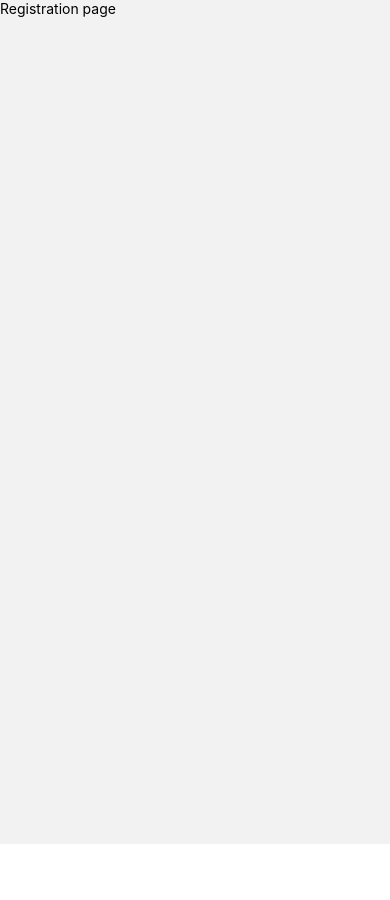
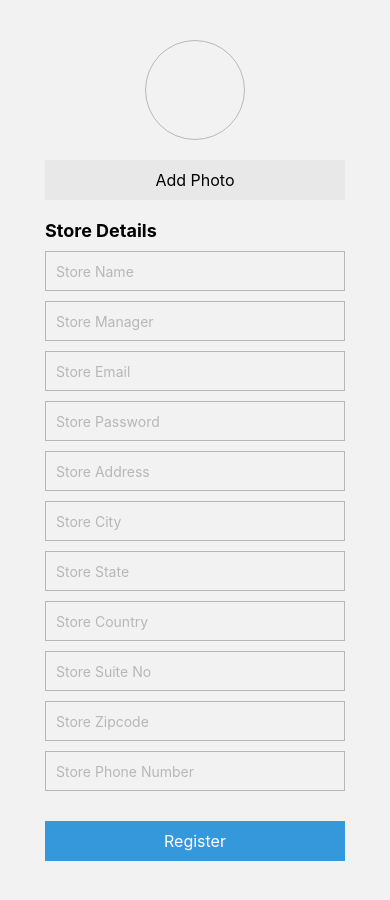
Before and after one commit to PraveenaDurgaBellam/ReactNativeStoreMobileApp, a React Native app: screen /Register in a window 390 px wide. Shown: the top 900 px of the page. Before the commit the page ends 844 px from the top, so only its background shows below. Built offline with nearby package versions, Linux system fonts and the light colour scheme.

Commit message:
MYB /196 StoreRegistration Page
MYB /196 StoreRegistration Page

```diff
--- a/package.json
+++ b/package.json
@@ -14,10 +14,13 @@
     "@react-navigation/native": "^6.1.6",
     "@react-navigation/stack": "^6.3.16",
     "axios": "^1.4.0",
+    "install": "^0.13.0",
     "mssql": "^9.1.1",
+    "npm": "^9.7.1",
     "react": "18.2.0",
     "react-native": "0.71.8",
     "react-native-gesture-handler": "^2.10.1",
+    "react-native-image-picker": "^6.0.0",
     "react-native-safe-area-context": "^4.5.3",
     "react-native-screens": "^3.20.0",
     "reactnative": "^0.0.0"
--- /dev/null
+++ b/src/logic/Register Store.js
@@ -0,0 +1,6 @@
+function handleStoreRegister() {
+    const handleAddPhoto =()=>{
+
+    };
+}
+export default handleStoreRegister;
--- a/src/screens/StoreRegister.js
+++ b/src/screens/StoreRegister.js
@@ -1,11 +1,115 @@
-import React from 'react';
- import { SafeAreaView, Text } from 'react-native';
+import React, { useState } from 'react';
+import { View, ScrollView, Text, TextInput, TouchableOpacity } from 'react-native';
+import styles from './StoreRegisterStyles';
+import handleStoreRegister from '../logic/Register Store';
+import handleAddPhoto from '../logic/Register Store';
 
- function StoreRegister({navigation}){
- return (
-     <SafeAreaView>
-         <Text>Registration page</Text>
-     </SafeAreaView>
- );
- };
- export default StoreRegister;
+function StoreRegister() {
+  const [store, setStore] = useState({
+    store_Name: "",
+    store_Manager: "",
+    store_Email: "",
+    store_Password: "",
+    store_Address: "",
+    store_City: "",
+    store_State: "",
+    store_Country: "",
+    store_SuiteNo: "",
+    store_Zipcode: "",
+    store_PhoneNumber: "",
+    store_Status: true,
+    store_Active: true,
+    created_On: "2023-06-19T19:22:13.019Z",
+    updated_On: "2023-06-19T19:22:13.019Z",
+    store_Image: "",
+  });
+  return (
+    <View style={styles.container}>
+      <ScrollView contentContainerStyle={styles.scrollViewContainer}>
+        <View style={styles.container}>
+          <View style={styles.profileImageContainer}>
+            <View style={styles.profileImageFrame}></View>
+          </View>
+          <TouchableOpacity style={styles.addPhotoButton} onPress={handleAddPhoto}>
+            <Text style={styles.addPhotoButtonText}>Add Photo</Text>
+          </TouchableOpacity>
+          <View style={styles.section}>
+            <Text style={styles.sectionTitle}>Store Details</Text>
+            <TextInput
+              style={styles.textInput}
+              placeholder="Store Name"
+              placeholderTextColor="#B6B7B7"
+              onChangeText={(value) => setStore({ ...store, store_Name: value })}
+            />
+            <TextInput
+              style={styles.textInput}
+              placeholder="Store Manager"
+              placeholderTextColor="#B6B7B7"
+              onChangeText={(value) => setStore({ ...store, store_Manager: value })}
+            />
+            <TextInput
+              style={styles.textInput}
+              placeholder="Store Email"
+              placeholderTextColor="#B6B7B7"
+              onChangeText={(value) => setStore({ ...store, store_Email: value })}
+            />
+            <TextInput
+              style={styles.textInput}
+              placeholder="Store Password"
+              secureTextEntry
+              placeholderTextColor="#B6B7B7"
+              onChangeText={(value) => setStore({ ...store, store_Password: value })}
+            />
+            <TextInput
+              style={styles.textInput}
+              placeholder="Store Address"
+              placeholderTextColor="#B6B7B7"
+              onChangeText={(value) => setStore({ ...store, store_Address: value })}
+            />
+            <TextInput
+              style={styles.textInput}
+              placeholder="Store City"
+              placeholderTextColor="#B6B7B7"
+              onChangeText={(value) => setStore({ ...store, store_City: value })}
+            />
+            <TextInput
+              style={styles.textInput}
+              placeholder="Store State"
+              placeholderTextColor="#B6B7B7"
+              onChangeText={(value) => setStore({ ...store, store_State: value })}
+            />
+            <TextInput
+              style={styles.textInput}
+              placeholder="Store Country"
+              placeholderTextColor="#B6B7B7"
+              onChangeText={(value) => setStore({ ...store, store_Country: value })}
+            />
+            <TextInput
+              style={styles.textInput}
+              placeholder="Store Suite No"
+              placeholderTextColor="#B6B7B7"
+              onChangeText={(value) => setStore({ ...store, store_SuiteNo: value })}
+            />
+            <TextInput
+              style={styles.textInput}
+              placeholder="Store Zipcode"
+              placeholderTextColor="#B6B7B7"
+              onChangeText={(value) => setStore({ ...store, store_Zipcode: value })}
+            />
+            <TextInput
+              style={styles.textInput}
+              placeholder="Store Phone Number"
+              placeholderTextColor="#B6B7B7"
+              onChangeText={(value) => setStore({ ...store, store_PhoneNumber: value })}
+            />
+          </View>
+          <TouchableOpacity style={styles.registerButton} onPress={handleStoreRegister}>
+            <Text style={styles.registerButtonText}>Register</Text>
+          </TouchableOpacity>
+        </View>
+      </ScrollView>
+    </View>
+  );
+}
+
+export default StoreRegister;
--- /dev/null
+++ b/src/screens/StoreRegisterStyles.js
@@ -0,0 +1,61 @@
+import { StyleSheet } from 'react-native';
+export default StyleSheet.create({
+    container: {
+      flex: 1,
+      padding: 20,
+    },
+    scrollViewContainer: {
+      flexGrow: 1,
+      justifyContent: 'center',
+      alignItems: 'center',
+    },
+    section: {
+      marginBottom: 20,
+    },
+    addPhotoButton: {
+      backgroundColor: '#E8E8E8',
+      paddingVertical: 10,
+      paddingHorizontal: 20,
+      marginBottom: 20,
+    },
+    addPhotoButtonText: {
+      color: '#000',
+      fontSize: 16,
+      textAlign: 'center',
+    },
+    sectionTitle: {
+      fontSize: 18,
+      fontWeight: 'bold',
+      marginBottom: 10,
+    },
+    textInput: {
+      height: 40,
+      width : 300,
+      borderColor: '#B6B7B7',
+      borderWidth: 1,
+      marginBottom: 10,
+      paddingHorizontal: 10,
+    },
+    registerButton: {
+      backgroundColor: '#3498DB',
+      paddingVertical: 10,
+      paddingHorizontal: 20,
+      marginBottom: 20,
+    },
+    registerButtonText: {
+      color: '#FFF',
+      fontSize: 16,
+      textAlign: 'center',
+    },
+    profileImageContainer: {
+      alignItems: 'center',
+      marginBottom: 20,
+    },
+    profileImageFrame: {
+      width: 100,
+      height: 100,
+      borderRadius: 50,
+      borderWidth: 1,
+      borderColor: '#B6B7B7',
+    },
+  });
```
Also changed, not shown: 2 other files (tests, documents, lock files or other folders).
